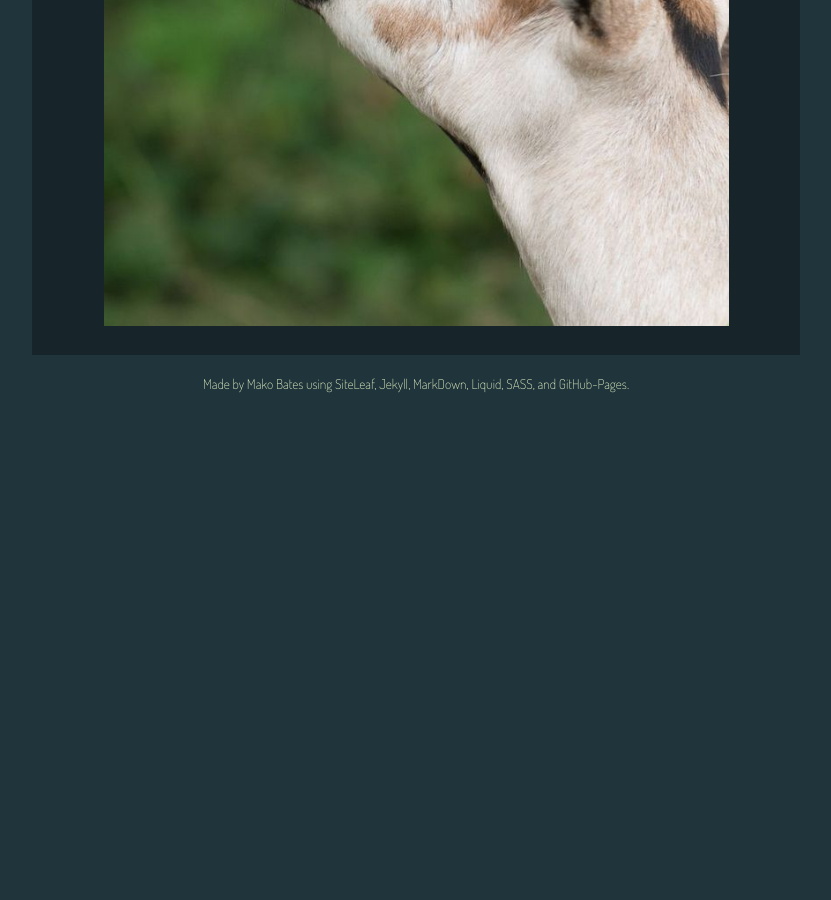
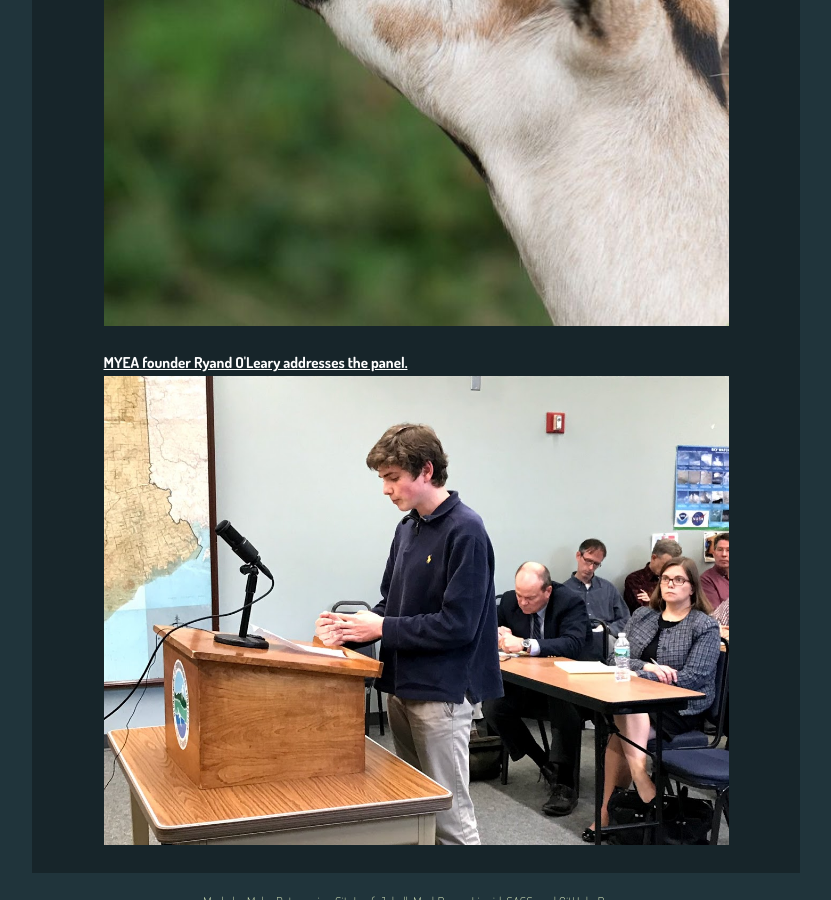
Before and after one commit to ShapeOfMatter/maine-climate-protectors, a Jekyll site: the page built from _gallery/index.html, in a window 1280 px wide and 900 px high, scrolled down 14120 px. Shown: the whole window, without its empty margins (224-1055 px from the left). Built offline with Jekyll 4.4.1, drawn with Linux system fonts in a browser that asks for light colours; before the commit the page ends 14525 px from its top, so only the background shows below that.

Commit message:
Updated Config

```diff
--- a/_config.yml
+++ b/_config.yml
@@ -95,6 +95,9 @@ collections:
       name: Anna, Devyn, Asfia, Thomas, Lance, Hunter, and Ruth gather outside the
         DEP Response Training Room.
       date: 2018-05-15 04:00:00.000000000 Z
+    - file: "/uploads/RyanOleary_MYEAfounder_dep2018.jpg"
+      name: MYEA founder Ryand O'Leary addresses the panel.
+      date:
   posts:
     title: Posts
     output: true
```
